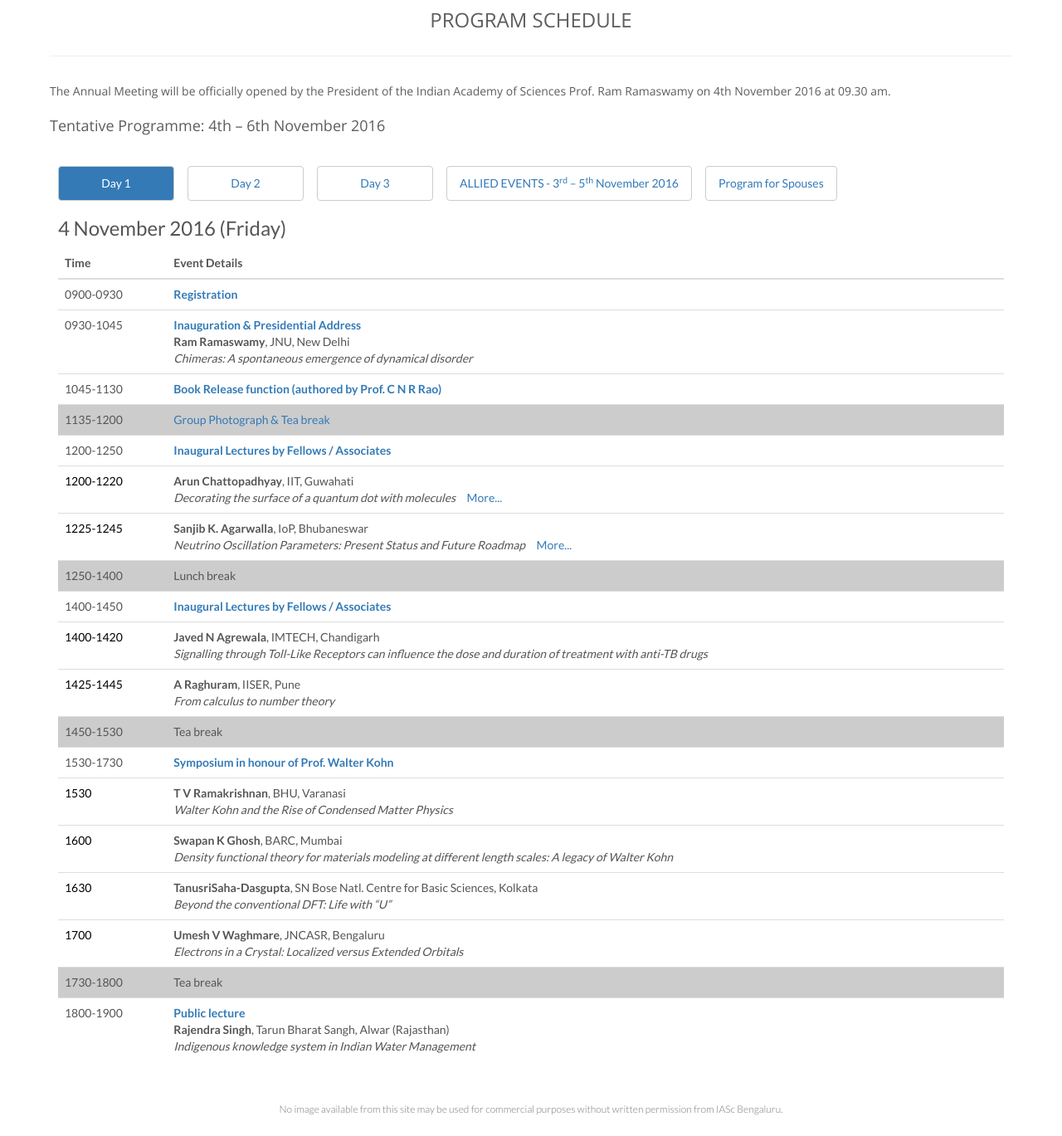
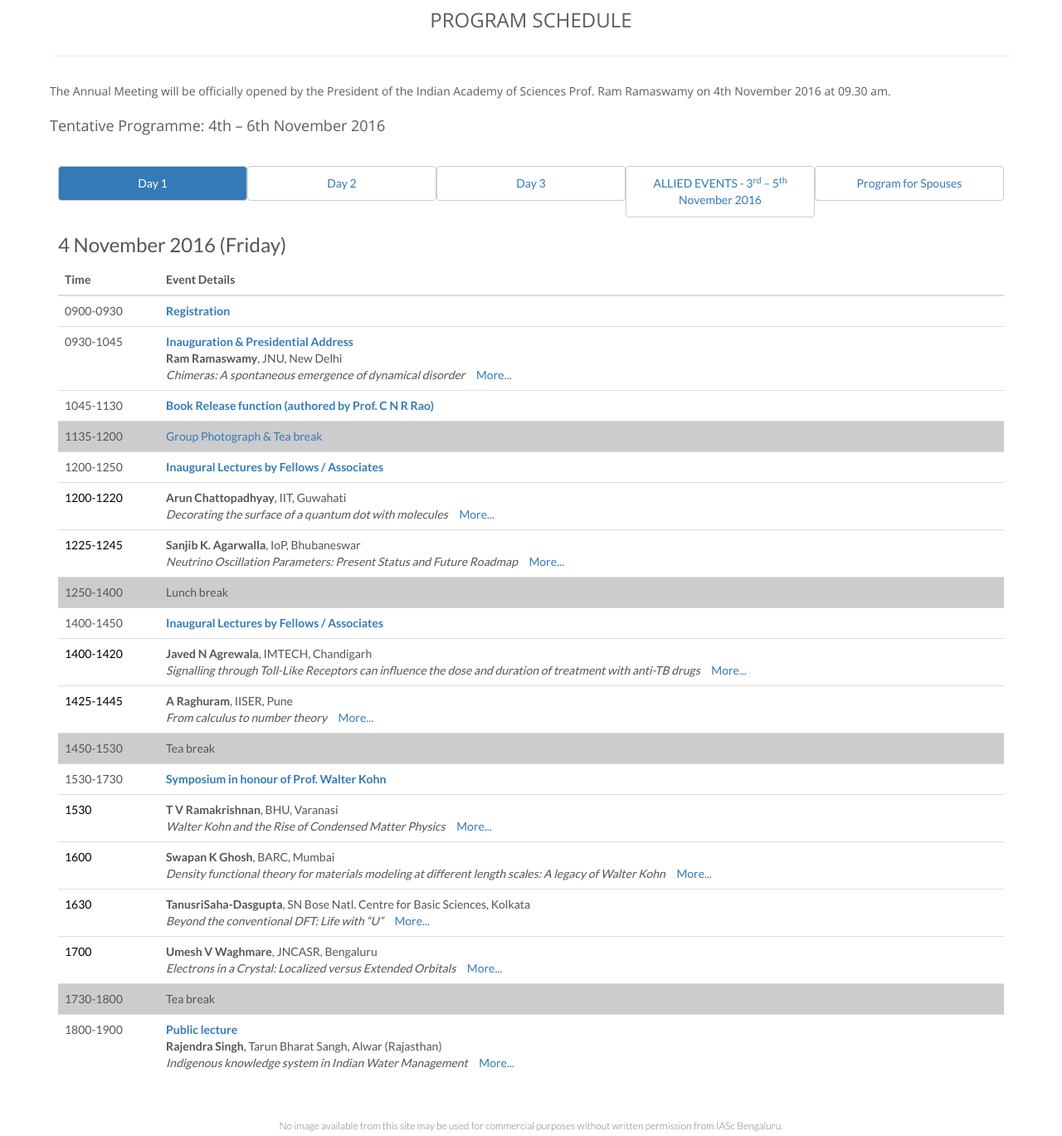
Before and after one commit to SrirangaDigital/ias-conf, a PHP site: the page made by application/views/flat/3-Schedule/index.php in a window 1280 px wide. Shown: the part 209-1578 px from the top of the page at 83% size. Before the commit the page ends 1553 px from the top, so only its background shows below. Run offline with PHP 8.4, Linux system fonts and the light colour scheme; the template is opened without the code that fills it, so the values that code supplies are empty; some libraries are stand-ins or nearby versions.

Commit message:
Added More link to all speakers

```diff
--- a/application/views/flat/3-Schedule/index.php
+++ b/application/views/flat/3-Schedule/index.php
@@ -22,7 +22,7 @@
 
 
 <div class="container">
-    <ul class="nav nav-pills">
+    <ul class="nav nav-pills nav-justified">
         <li class="active"><a data-toggle="pill" href="#day1">Day 1</a></li>
         <li><a data-toggle="pill" href="#day2">Day 2</a></li>
         <li><a data-toggle="pill" href="#day3">Day 3</a></li>
@@ -49,7 +49,8 @@
                             <td>0930-1045</td>
                             <td><span class="color-event text-bold">Inauguration &amp; Presidential Address</span><br />
                                 <span class="speaker">Ram Ramaswamy</span>, JNU, New Delhi<br />
-                                <i>Chimeras: A spontaneous emergence of dynamical disorder</i>
+                                <i>Chimeras: A spontaneous emergence of dynamical disorder</i>&nbsp;&nbsp;&nbsp;&nbsp;
+                                    <a href="<?=BASE_URL?>Speakers/Ram_Ramaswamy">More...</a>
                             </td>
                         </tr>
                         <tr>
@@ -92,13 +93,15 @@
                         <tr>
                             <td><span class="color-black">1400-1420</span></td>
                             <td><span class="speaker">Javed N Agrewala</span>, IMTECH, Chandigarh<br />
-								<i>Signalling through Toll-Like Receptors can influence the dose and duration of treatment with anti-TB drugs</i>
+								<i>Signalling through Toll-Like Receptors can influence the dose and duration of treatment with anti-TB drugs</i>&nbsp;&nbsp;&nbsp;&nbsp;
+                                    <a href="<?=BASE_URL?>Speakers/Javed_Agrewala">More...</a>
                             </td>
                         </tr>
                         <tr>
                             <td><span class="color-black">1425-1445</span></td>
                             <td><span class="speaker">A Raghuram</span>, IISER, Pune<br />
-								<i>From calculus to number theory</i>
+								<i>From calculus to number theory</i>&nbsp;&nbsp;&nbsp;&nbsp;
+                                    <a href="<?=BASE_URL?>Speakers/Raghuram_A">More...</a>
                             </td>
                         </tr>
                         <tr class="color-break">
@@ -112,24 +115,29 @@
                         <tr>
                             <td><span class="color-black">1530</span></td>
                             <td><span class="speaker">T V Ramakrishnan</span>, BHU, Varanasi<br />
-								<i>Walter Kohn and the Rise of Condensed Matter Physics</i>
+								<i>Walter Kohn and the Rise of Condensed Matter Physics</i>&nbsp;&nbsp;&nbsp;&nbsp;
+                                    <a href="<?=BASE_URL?>Speakers/T_V_Ramakrishnan">More...</a>
 							</td>
                         </tr>
                         <tr>
                             <td><span class="color-black">1600</span></td>
                             <td><span class="speaker">Swapan K Ghosh</span>, BARC, Mumbai<br />
-								<i>Density functional theory for materials modeling at different length scales: A legacy of Walter Kohn</i>
+								<i>Density functional theory for materials modeling at different length scales: A legacy of Walter Kohn</i>&nbsp;&nbsp;&nbsp;&nbsp;
+                                    <a href="<?=BASE_URL?>Speakers/Swapan_K_Ghosh">More...</a>
                             </td>
                         </tr>
                         <tr>
                             <td><span class="color-black">1630</span></td>
                             <td><span class="speaker">TanusriSaha-Dasgupta</span>, SN Bose Natl. Centre for Basic Sciences, Kolkata<br />
-                            <i>Beyond the conventional DFT: Life with “U”</i></td>
+                            <i>Beyond the conventional DFT: Life with “U”</i>&nbsp;&nbsp;&nbsp;&nbsp;
+                                    <a href="<?=BASE_URL?>Speakers/Tanusri_Sahadasgupta">More...</a>
+                        </td>
                         </tr>
                         <tr>
                             <td><span class="color-black">1700</span></td>
                             <td><span class="speaker">Umesh V Waghmare</span>, JNCASR, Bengaluru<br />
-								<i>Electrons in a Crystal: Localized versus Extended Orbitals</i>
+								<i>Electrons in a Crystal: Localized versus Extended Orbitals</i>&nbsp;&nbsp;&nbsp;&nbsp;
+                                    <a href="<?=BASE_URL?>Speakers/Umesh_V_Waghmare">More...</a>
                             </td>
                         </tr>
                         <tr class="color-break">
@@ -140,7 +148,8 @@
                             <td>1800-1900</td>
                             <td><span class="color-event text-bold">Public lecture</span><br />
                                 <span class="speaker">Rajendra Singh</span>, Tarun Bharat Sangh, Alwar (Rajasthan)<br />
-                                <i>Indigenous knowledge system in Indian Water Management</i>
+                                <i>Indigenous knowledge system in Indian Water Management</i>&nbsp;&nbsp;&nbsp;&nbsp;
+                                    <a href="<?=BASE_URL?>Speakers/Rajendra_Singh">More...</a>
                             </td>
                         </tr>
                     </tbody>
@@ -162,7 +171,8 @@
                             <td>0900-0940</td>
                             <td><span class="color-event text-bold">Special Lecture</span><br />
                                 <span class="speaker">Sunil Mukhi</span>, IISER, Pune<br />
-                                <i>Academic Ethics in India: What We Must Do</i>
+                                <i>Academic Ethics in India: What We Must Do</i>&nbsp;&nbsp;&nbsp;&nbsp;
+                                    <a href="<?=BASE_URL?>Speakers/Sunil_Mukhi">More...</a>
                             </td>
                         </tr>
                         <tr>
@@ -172,13 +182,15 @@
                         <tr>
                             <td><span class="color-black">0940-1000</span></td>
                             <td><span class="speaker">Pradyut Ghosh</span>, IACS, Kolkata<br />
-								<i>Recognition, Sensing, Separation of Anions</i>
+								<i>Recognition, Sensing, Separation of Anions</i>&nbsp;&nbsp;&nbsp;&nbsp;
+                                    <a href="<?=BASE_URL?>Speakers/Pradyut_Ghosh">More...</a>
                             </td>
                         </tr>
                         <tr>
                             <td><span class="color-black">1005-1025</span></td>
                             <td><span class="speaker">Ankur A. Kulkarni</span>, IIT, Mumbai<br />
-								<i>Towards a convex-analytic view of impossibility results in stochastic control and information theory</i>
+								<i>Towards a convex-analytic view of impossibility results in stochastic control and information theory</i>&nbsp;&nbsp;&nbsp;&nbsp;
+                                    <a href="<?=BASE_URL?>Speakers/Ankur_Kulkarni">More...</a>
                             </td>
                         </tr>
                         <tr class="color-break">
@@ -192,31 +204,36 @@
                         <tr>
                             <td><span class="color-black">1050</span></td>
                             <td><span class="speaker">Partha P. Majumder</span>, NIBG, Kolkata<br />
-								<i>An Overview of Our Second Genome</i>
+								<i>An Overview of Our Second Genome</i>&nbsp;&nbsp;&nbsp;&nbsp;
+                                    <a href="<?=BASE_URL?>Speakers/Partha_P_Majumder">More...</a>
 							</td>
                         </tr>
                         <tr>
                             <td><span class="color-black">1110</span></td>
                             <td><span class="speaker">Sharmila Mande</span>, TCS, Pune<br />
-								<i>Gut Microbiome and Health</i>
+								<i>Gut Microbiome and Health</i>&nbsp;&nbsp;&nbsp;&nbsp;
+                                    <a href="<?=BASE_URL?>Speakers/Sharmila_Mande">More...</a>
 							</td>
                         </tr>
                         <tr>
                             <td><span class="color-black">1140</span></td>
                             <td><span class="speaker">Vineet K. Sharma</span>, IISER, Bhopal<br />
-								<i>Novel insights into The Human Microbiome</i>
+								<i>Novel insights into The Human Microbiome</i>&nbsp;&nbsp;&nbsp;&nbsp;
+                                    <a href="<?=BASE_URL?>Speakers/Vineet_K_Sharma">More...</a>
 							</td>
                         </tr>
                         <tr>
                             <td><span class="color-black">1210</span></td>
                             <td><span class="speaker">Souvik Mukherjee</span>, NIBMG, Kolkata<br />
-								<i>The Microbiome in Skin Health and Disease</i>
+								<i>The Microbiome in Skin Health and Disease</i>&nbsp;&nbsp;&nbsp;&nbsp;
+                                    <a href="<?=BASE_URL?>Speakers/Souvik_Mukherjee">More...</a>
 							</td>
                         </tr>
                         <tr>
                             <td><span class="color-black">1240</span></td>
                             <td><span class="speaker">Shekhar C Mande</span>, NCCS, Pune<br />
-								<i>Towards a National Microbiome Project</i>
+								<i>Towards a National Microbiome Project</i>&nbsp;&nbsp;&nbsp;&nbsp;
+                                    <a href="<?=BASE_URL?>Speakers/Shekhar_Mande">More...</a>
 							</td>
                         </tr>
                         <tr class="color-break">
@@ -230,25 +247,29 @@
                         <tr>
                             <td><span class="color-black">1400-1420</span></td>
                             <td><span class="speaker">G C Anupama</span>, IIA, Bangalore<br />
-								<i>Time Domain Astronomy - Explosive Transients</i>
+								<i>Time Domain Astronomy - Explosive Transients</i>&nbsp;&nbsp;&nbsp;&nbsp;
+                                    <a href="<?=BASE_URL?>Speakers/G_C_Anupama">More...</a>
                             </td>
                         </tr>
                         <tr>
                             <td><span class="color-black">1425-1445</span></td>
                             <td><span class="speaker">S Ganesh</span>, IIT, Kanpur<br />
-								<i>Role of non-coding RNAs in cellular stress response</i>
+								<i>Role of non-coding RNAs in cellular stress response</i>&nbsp;&nbsp;&nbsp;&nbsp;
+                                    <a href="<?=BASE_URL?>Speakers/S_Ganesh">More...</a>
 							</td>
                         </tr>
                         <tr>
                             <td><span class="color-black">1450-1510</span></td>
                             <td><span class="speaker">K N Balaji</span>, IISc, Bangalore<br />
-								<i>Mycobacteria scapegoat host epigenetic factors and non-coding RNAs to sneak through host immune responses</i>
+								<i>Mycobacteria scapegoat host epigenetic factors and non-coding RNAs to sneak through host immune responses</i>&nbsp;&nbsp;&nbsp;&nbsp;
+                                <a href="<?=BASE_URL?>Speakers/K_N_Balaji">More...</a>
                             </td>
                         </tr>
                         <tr>
                             <td><span class="color-black">1515-1535</span></td>
                             <td><span class="speaker">Anshu Pandey</span>, IISc, Bangalore<br />
-								<i>Chemistry with bigger atoms</i>
+								<i>Chemistry with bigger atoms</i>&nbsp;&nbsp;&nbsp;&nbsp;
+                                    <a href="<?=BASE_URL?>Speakers/Anshu_Pandey">More...</a>
                             </td>
                         </tr>
                         <tr class="color-break">
@@ -266,7 +287,8 @@
                         <tr>
                             <td>1800-1900</td>
                             <td>Public Lecture<br /><span class="speaker">Ravindra Korisettar</span>, Dr VS Wakankar Archaeological Research Institute, Dharwad<br />
-								<i>Importance of the Vindhya Basin in the Prehistory of the Indian Subcontinent</i>
+								<i>Importance of the Vindhya Basin in the Prehistory of the Indian Subcontinent</i>&nbsp;&nbsp;&nbsp;&nbsp;
+                                <a href="<?=BASE_URL?>Speakers/Ravi_Korisettar">More...</a>
                             </td>
                         </tr>
                         <tr>
@@ -299,25 +321,29 @@
                         <tr>
                             <td>0900-0920</td>
                             <td><span class="speaker">Krishna P Kaliappan</span>, IIT, Mumbai<br />
-								<i>Domino strategy to synthesis of natural products and heterocycles</i>
+								<i>Domino strategy to synthesis of natural products and heterocycles</i>&nbsp;&nbsp;&nbsp;&nbsp;<a href="<?=BASE_URL?>Speakers/K_P_Kaliappan">More...</a>
                             </td>
                         </tr>
                         <tr>
                             <td>0925-0945</td>
                             <td><span class="speaker">Anuradha Dube</span>, CDRI, Lucknow<br />
 								<i>Challenges in the control of Kala-azar- a disease of poverty</i>
+                                &nbsp;&nbsp;&nbsp;&nbsp;
+                                <a href="<?=BASE_URL?>Speakers/Anuradha_Dube">More...</a>
 							</td>
                         </tr>
                         <tr>
                             <td>0950-1010</td>
                             <td><span class="speaker">N Ravishankar</span>, IISc, Bangalore<br />
-								<i>Intriguing Structure and Transport Behaviour of Ultrathin Single Crystalline Gold Nanowires</i>
+								<i>Intriguing Structure and Transport Behaviour of Ultrathin Single Crystalline Gold Nanowires</i>&nbsp;&nbsp;&nbsp;&nbsp;
+                                    <a href="<?=BASE_URL?>Speakers/N_Ravishankar">More...</a>
 							</td>
                         </tr>
                         <tr>
                             <td>1015-1035</td>
                             <td><span class="speaker">B. Anand</span>, IIT, Guwahati<br />
-								<i>Homing mechanism of the CRISPR-Cas Adaptive Immune System</i>
+								<i>Homing mechanism of the CRISPR-Cas Adaptive Immune System</i>&nbsp;&nbsp;&nbsp;&nbsp;
+                                    <a href="<?=BASE_URL?>Speakers/B_Anand">More...</a>
 							</td>
                         </tr>
                         <tr class="color-break">
@@ -327,26 +353,30 @@
                         <tr>
                             <td>1100-1120</td>
                             <td><span class="speaker">Tirthankar Bhattacharyya</span>, IISc, Bengaluru<br />
-								<i>What do analytic functions look like?</i>
+								<i>What do analytic functions look like?</i>&nbsp;&nbsp;&nbsp;&nbsp;
+                                    <a href="<?=BASE_URL?>Speakers/Tirthankar_Bhattacharyya">More...</a>
                             </td>
                         </tr>
                         <tr>
                             <td>1125-1145</td>
                             <td><span class="speaker">Pratap Raychaudhuri</span>, TIFR, Mumbai<br />
-								<i>Low temperature scanning tunneling spectroscopy</i>
+								<i>Low temperature scanning tunneling spectroscopy</i>&nbsp;&nbsp;&nbsp;&nbsp;
+                                    <a href="<?=BASE_URL?>Speakers/Pratap_Raychaudhuri">More...</a>
                             </td>
                         </tr>
                         <tr>
                             <td>1150-1210</td>
                             <td><span class="speaker">G.R. Tripathy</span>, IISER, Pune<br />
-								<i>Re-Os geochronology: Clues for past marine and atmospheric conditions</i>
+								<i>Re-Os geochronology: Clues for past marine and atmospheric conditions</i>&nbsp;&nbsp;&nbsp;&nbsp;
+                                    <a href="<?=BASE_URL?>Speakers/G_R_Tripathy">More...</a>
 							</td>
                         </tr>
                         <tr>
                             <td>1215-1300</td>
                             <td><span class="color-event text-bold">Special Lecture</span><br />
                             <span class="speaker">Amitabh Joshi</span>, JNCASR, Bengaluru<br />
-								<i>Experimental ecology and evolution in the laboratory</i>
+								<i>Experimental ecology and evolution in the laboratory</i>&nbsp;&nbsp;&nbsp;&nbsp;
+                                    <a href="<?=BASE_URL?>Speakers/Amitabh_Joshi">More...</a>
                             </td>
                         </tr>
                         <tr class="color-break">
```
